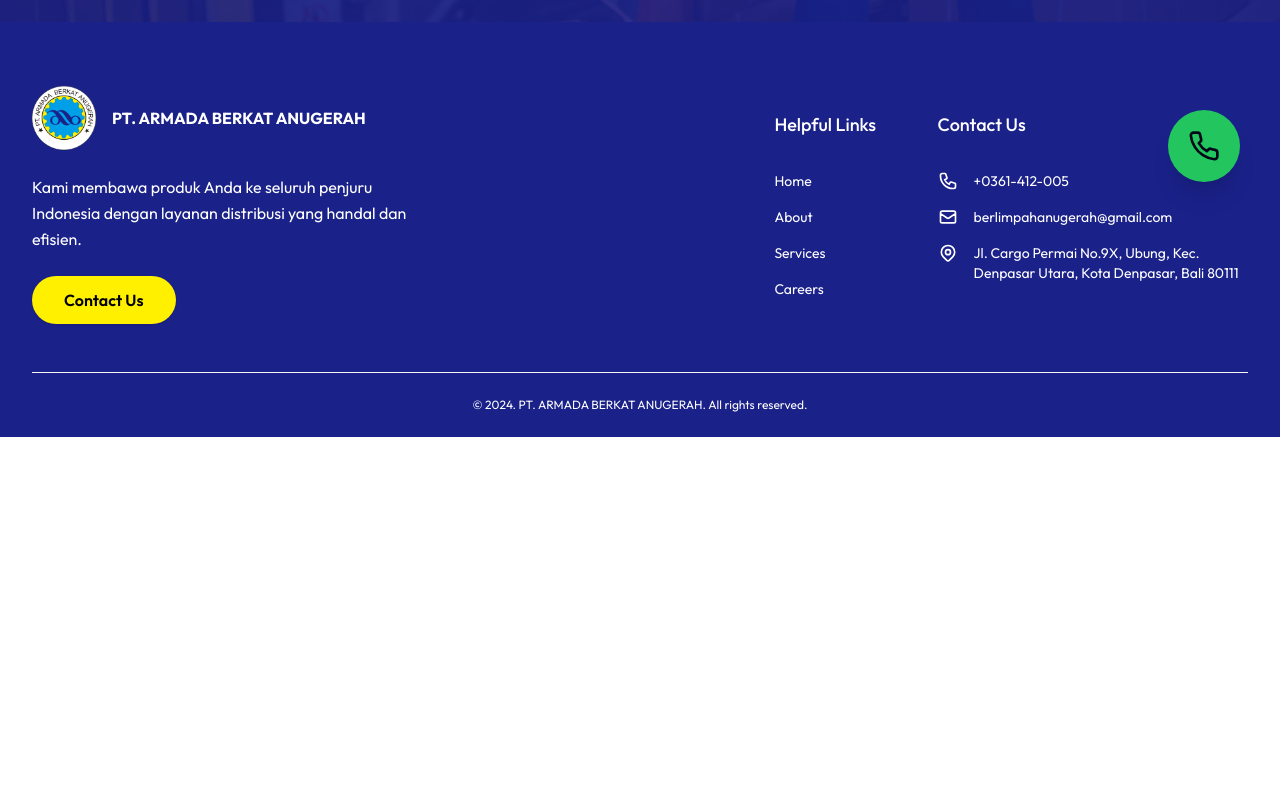
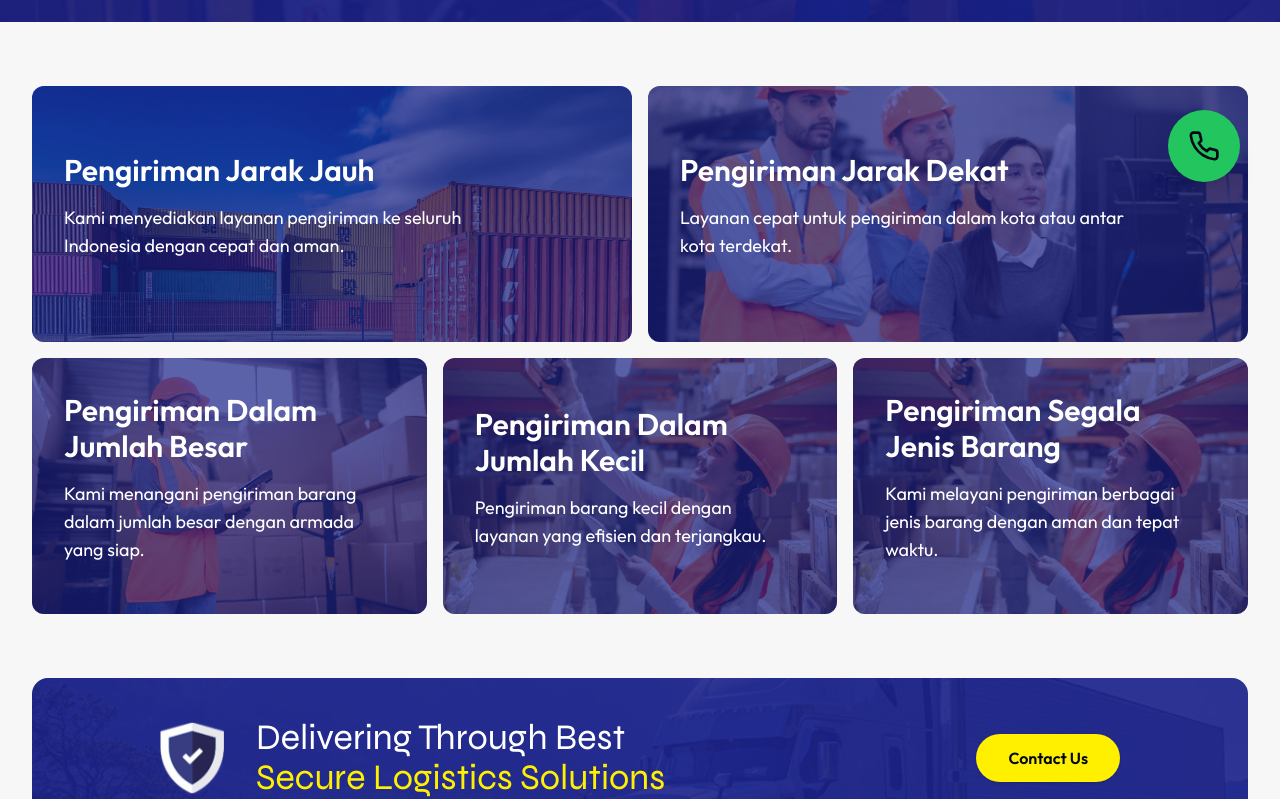
Before and after one commit to Fantocaa/aba-nextjs, a Next.js app: page /en/services in a window 1280 px wide. Shown: the part 578-1377 px from the top of the page. Before the commit the page ends 1015 px from the top, so only its background shows below. Built offline with nearby package versions, Linux system fonts and the light colour scheme.

Commit message:
Update 0.1.4.2

```diff
--- a/src/app/[locale]/contact/page.tsx
+++ b/src/app/[locale]/contact/page.tsx
@@ -1,3 +1,4 @@
+import React from "react";
 import { Button } from "@/components/ui/button";
 import ContactApi from "@/components/contact/Contact";
 import Header from "@/components/contact/Header";
@@ -15,7 +16,6 @@ export default function Contact() {
   return (
     <>
       <Header />
-      <Footer />
     </>
   );
 }
--- a/src/app/[locale]/page.tsx
+++ b/src/app/[locale]/page.tsx
@@ -1,11 +1,11 @@
 import Header from "@/components/home/Header";
 import type { Metadata } from "next";
 import WhyChooseUs from "@/components/home/WhyChooseUs";
-import CTA from "@/components/home/CTA";
-import Footer from "@/components/navigation/Footer";
 import CallToAction from "@/components/home/CallToAction";
 import Sector from "@/components/home/Sector";
 import ImageRecent from "@/components/home/ImageRecent";
+import CTA from "@/components/home/CTA";
+import Footer from "@/components/navigation/Footer";
 
 export const metadata: Metadata = {
   title: "Home | PT. ARMADA BERKAT ANUGERAH",
--- a/src/app/[locale]/services/page.tsx
+++ b/src/app/[locale]/services/page.tsx
@@ -1,10 +1,25 @@
+import React from "react";
+import CallToAction from "@/components/home/CallToAction";
+import ImageRecent from "@/components/home/ImageRecent";
 import Header from "@/components/services/Header";
-import React from "react";
+import Main from "@/components/services/Main";
+import type { Metadata } from "next";
+
+export const metadata: Metadata = {
+  title: "Services | PT. ARMADA BERKAT ANUGERAH",
+  description:
+    "Kami membawa produk Anda ke seluruh penjuru Indonesia dengan layanan distribusi yang handal dan efisien.",
+};
 
 export default function Services() {
   return (
     <>
-      <Header />
+      <main className="bg-whitebas">
+        <Header />
+        <Main />
+        <CallToAction />
+        <ImageRecent />
+      </main>
     </>
   );
 }
--- a/src/components/contact/Header.tsx
+++ b/src/components/contact/Header.tsx
@@ -1,7 +1,6 @@
 "use client";
 
 import React, { useRef } from "react";
-import Link from "next/link";
 import Image from "next/image";
 import {
   Carousel,
@@ -12,6 +11,7 @@ import {
 } from "@/components/ui/carousel";
 import Autoplay from "embla-carousel-autoplay";
 import { ArrowRight } from "lucide-react";
+import Link from "next/link";
 import Contact from "./Contact";
 
 const Header = () => {
@@ -30,39 +30,38 @@ const Header = () => {
               <Image
                 alt="hero"
                 src="/images/man-safety-equipment-work.jpg"
-                className="h-screen w-full object-cover"
+                className="h-[75dvh] 2xl:h-[50dvh] w-full object-cover"
                 width={2560}
                 height={2560}
               />
-              <div className="absolute top-0 left-0 w-full h-full bg-black opacity-50"></div>
+              <div className="absolute top-0 left-0 w-full h-full bg-blueaba-500 opacity-90"></div>
             </div>
           </div>
         </div>
 
-        <div className="relative container lg:flex lg:h-screen lg:items-center">
-          <div className="max-w-screen-md text-left ltr:sm:text-left rtl:sm:text-right">
-            <p className="mt-12 max-w-lg sm:text-xl/relaxed text-white">
-              About Us
-            </p>
-            <h1 className="py-4 text-3xl font-bold sm:text-6xl/tight text-white">
+        <div className="relative container lg:flex lg:h-[75dvh] 2xl:h-[50dvh] lg:items-center py-44 md:py-0 justify-center">
+          {/* <div className="max-w-screen-md text-left ltr:sm:text-left rtl:sm:text-right"> */}
+          <p className="mt-12 max-w-lg sm:text-6xl/relaxed text-white">
+            Contact Us
+          </p>
+          {/* <h1 className="py-4 text-3xl font-bold sm:text-6xl/tight text-white">
               Leading the Way in Distribution Excellence
-            </h1>
+            </h1> */}
 
-            <p className="max-w-2xl sm:text-xl/relaxed text-white">
+          {/* <p className="max-w-2xl sm:text-xl/relaxed text-white">
               Kami berkomitmen untuk memberikan layanan distribusi terbaik
               dengan jaringan luas dan teknologi terkini.
-            </p>
+            </p> */}
 
-            <div className="mt-6 flex flex-wrap gap-4 text-center">
+          {/* <div className="mt-6 flex flex-wrap gap-4 text-center">
               <button
                 onClick={handleClick}
-                className="flex items-center gap-2 w-full rounded-full bg-redbas-600 px-8 py-3 text-sm font-medium text-white shadow hover:bg-redbas-700 focus:outline-none focus:ring active:bg-redbas-500 sm:w-auto"
+                className="block w-full rounded-full bg-redbas-600 px-12 py-3 text-sm font-medium text-white shadow hover:bg-redbas-700 focus:outline-none focus:ring active:bg-redbas-500 sm:w-auto"
               >
-                Write Message for Us
-                <ArrowRight />
+                Get Started
               </button>
-            </div>
-          </div>
+            </div> */}
+          {/* </div> */}
         </div>
       </section>
       <section>
--- a/src/components/navigation/Footer.tsx
+++ b/src/components/navigation/Footer.tsx
@@ -94,7 +94,9 @@ export default function Footer() {
                         />
                       </svg>
                       <div className="flex-1">
-                        <span className="flex text-white">+0361-412-005</span>
+                        <span className="flex text-white">
+                          +62 812 8057 8717
+                        </span>
                         {/* <span className="flex text-gray-700">031-3537 981</span> */}
                       </div>
                     </div>
@@ -116,9 +118,7 @@ export default function Footer() {
                         />
                       </svg>
                       <div className="flex-1">
-                        <span className="flex text-white">
-                          berlimpahanugerah@gmail.com
-                        </span>
+                        <span className="flex text-white">aba@gmail.com</span>
                       </div>
                     </div>
                   </li>
@@ -146,8 +146,8 @@ export default function Footer() {
                       </svg>
                       <div className="flex-1">
                         <span className="flex not-italic text-white text-left">
-                          Jl. Cargo Permai No.9X, Ubung, Kec. Denpasar Utara,
-                          Kota Denpasar, Bali 80111
+                          Jl. Perak Timur No.110 Kec. Pabean Cantikan Surabaya,
+                          Jawa Timur
                         </span>
                       </div>
                     </div>
--- a/src/components/navigation/Navbar.tsx
+++ b/src/components/navigation/Navbar.tsx
@@ -7,7 +7,7 @@ import { Link } from "@/i18n/routing";
 import { motion, useAnimation, AnimatePresence } from "framer-motion";
 import { usePathname } from "next/navigation";
 import { cn } from "@/lib/utils";
-import { LucideMail, Phone } from "lucide-react";
+import { LucideMail, Phone, X } from "lucide-react";
 import {
   NavigationMenu,
   NavigationMenuContent,
@@ -344,33 +344,66 @@ const Navbar = () => {
       </AnimatePresence>
       <div className="fixed z-50 bottom-10 right-4 md:right-10 2xl:right-24">
         <div className="relative">
-          <button
-            className="rounded-full p-5 bg-green-500 shadow-xl hover:bg-green-400"
-            onClick={toggleDropdown}
-          >
-            <Phone size={32} />
-          </button>
+          {!showDropdown ? (
+            <button
+              className="rounded-full p-5 bg-green-500 shadow-xl hover:bg-green-400 transition-all duration-200"
+              onClick={toggleDropdown}
+            >
+              <Phone size={32} />
+            </button>
+          ) : (
+            <button
+              className="rounded-full p-5 bg-red-500 shadow-xl hover:bg-red-600 transition-all duration-200"
+              onClick={toggleDropdown}
+            >
+              <X size={32} />
+            </button>
+          )}
           {showDropdown && (
             <div className="absolute bottom-20 right-0 py-2 w-48 bg-white rounded-lg shadow-xl">
               <div className="py-1">
-                <Link href="https://wa.link/j9utdx" target="__blank">
+                <Link href="#" target="__blank">
                   <div className="flex items-center hover:bg-gray-200 px-4 py-2 gap-4">
                     {/* <LucideGlobe /> */}
                     <Phone />
                     <button className="text-sm text-gray-800 text-left">
-                      Branch Bali
+                      Branch Surabaya
                     </button>
                   </div>
                 </Link>
-                <Link
-                  href="https://api.whatsapp.com/send?phone=6282322219073"
-                  target="__blank"
-                >
+                <Link href="#" target="__blank">
                   <div className="flex items-center hover:bg-gray-200 px-4 py-2 gap-4">
                     {/* <LucideGlobe /> */}
                     <Phone />
                     <button className="text-sm text-gray-800 text-left">
-                      Branch Mataram
+                      Branch Makassar
+                    </button>
+                  </div>
+                </Link>
+                <Link href="#" target="__blank">
+                  <div className="flex items-center hover:bg-gray-200 px-4 py-2 gap-4">
+                    {/* <LucideGlobe /> */}
+                    <Phone />
+                    <button className="text-sm text-gray-800 text-left">
+                      Branch Gorontalo
+                    </button>
+                  </div>
+                </Link>
+                <Link href="#" target="__blank">
+                  <div className="flex items-center hover:bg-gray-200 px-4 py-2 gap-4">
+                    {/* <LucideGlobe /> */}
+                    <Phone />
+                    <button className="text-sm text-gray-800 text-left">
+                      Branch Manado
+                    </button>
+                  </div>
+                </Link>
+                <Link href="#" target="__blank">
+                  <div className="flex items-center hover:bg-gray-200 px-4 py-2 gap-4">
+                    {/* <LucideGlobe /> */}
+                    <Phone />
+                    <button className="text-sm text-gray-800 text-left">
+                      Branch Semarang
                     </button>
                   </div>
                 </Link>
--- /dev/null
+++ b/src/components/services/Main.tsx
@@ -0,0 +1,158 @@
+import Image from "next/image";
+import React from "react";
+
+export default function Main() {
+  const WhyChooseUs = [
+    {
+      id: 1,
+      title: "Pengiriman Jarak Jauh",
+      subline:
+        "Kami menyediakan layanan pengiriman ke seluruh Indonesia dengan cepat dan aman.",
+      path: "/images/bernd-dittrich-Xk1IfNnEhRA-unsplash.jpg",
+    },
+    {
+      id: 2,
+      title: "Pengiriman Jarak Dekat",
+      subline:
+        "Layanan cepat untuk pengiriman dalam kota atau antar kota terdekat.",
+      path: "/images/colleagues-safety-equipment-work.jpg",
+    },
+    {
+      id: 3,
+      title: "Pengiriman Dalam Jumlah Besar",
+      subline:
+        "Kami menangani pengiriman barang dalam jumlah besar dengan armada yang siap.",
+      path: "/images/woman-wearing-safety-cap-work.jpg",
+    },
+    {
+      id: 4,
+      title: "Pengiriman Dalam Jumlah Kecil",
+      subline:
+        "Pengiriman barang kecil dengan layanan yang efisien dan terjangkau.",
+      path: "/images/woman-safety-equipment-work.jpg",
+    },
+    {
+      id: 5,
+      title: "Pengiriman Segala Jenis Barang",
+      subline:
+        "Kami melayani pengiriman berbagai jenis barang dengan aman dan tepat waktu.",
+      path: "/images/woman-safety-equipment-work.jpg",
+    },
+  ];
+
+  return (
+    <>
+      <section className="container">
+        <div className="mt-16">
+          {/* <div>
+              <div className="p-6 bg-yellowaba-500 max-w-md rounded-2xl mb-4">
+                <h1 className="text-xl font-semibold">Pengiriman jarak jauh</h1>
+                <p>
+                  Kami menyediakan layanan pengiriman ke seluruh Indonesia
+                  dengan cepat dan aman.
+                </p>
+              </div>
+              <div className="p-6 bg-yellowaba-500 max-w-md rounded-2xl mb-4">
+                <h1 className="text-xl font-semibold">
+                  Pengiriman jarak dekat
+                </h1>
+                <p>
+                  Layanan cepat untuk pengiriman dalam kota atau antar kota
+                  terdekat.
+                </p>
+              </div>
+              <div className="p-6 bg-yellowaba-500 max-w-md rounded-2xl mb-4">
+                <h1 className="text-xl font-semibold">
+                  Melayani pengiriman dalam jumlah besar
+                </h1>
+                <p>
+                  Kami menangani pengiriman barang dalam jumlah besar dengan
+                  armada yang siap.
+                </p>
+              </div>
+              <div className="p-6 bg-yellowaba-500 max-w-md rounded-2xl mb-4">
+                <h1 className="text-xl font-semibold">
+                  Melayani pengiriman dalam jumlah kecil
+                </h1>
+                <p>
+                  Pengiriman barang kecil dengan layanan yang efisien dan
+                  terjangkau.
+                </p>
+              </div>
+              <div className="p-6 bg-yellowaba-500 max-w-md rounded-2xl">
+                <h1 className="text-xl font-semibold">
+                  Melayani pengiriman segala jenis barang
+                </h1>
+                <p>
+                  Kami melayani pengiriman berbagai jenis barang dengan aman dan
+                  tepat waktu.
+                </p>
+              </div>
+            </div> */}
+          {/* <Image
+              src="/images/truck.png"
+              alt="truck"
+              width={2560}
+              height={2560}
+              className=""
+            /> */}
+
+          <div className="grid grid-cols-1 md:grid-cols-2 gap-4 items-center w-full">
+            {WhyChooseUs.slice(0, 2).map((slide, index) => (
+              <div key={slide.id}>
+                <div className="group relative block overflow-hidden rounded-xl bg-blueaba-500 hover:bg-yellowaba-500 transition-all duration-500">
+                  <div className="relative h-64">
+                    <Image
+                      src={slide.path}
+                      alt={`Image ${index + 1}`}
+                      width={500}
+                      height={500}
+                      className="w-full h-full object-cover transition-all duration-500 scale-105 md:scale-100 md:group-hover:scale-105 opacity-30"
+                    />
+                    <div className="absolute inset-y-0 left-8 flex items-center justify-center">
+                      <div>
+                        <h1 className="text-3xl text-white font-semibold group-hover:text-gray-900 transition-all duration-500">
+                          {slide.title}
+                        </h1>
+                        <p className="text-lg text-white max-w-md py-4 group-hover:text-gray-900 transition-all duration-500">
+                          {slide.subline}
+                        </p>
+                      </div>
+                    </div>
+                  </div>
+                </div>
+              </div>
+            ))}
+          </div>
+          <div className="grid grid-cols-1 md:grid-cols-3 gap-4 items-center pt-4 w-full">
+            {WhyChooseUs.slice(2).map((slide, index) => (
+              <div key={slide.id}>
+                <div className="group relative block overflow-hidden rounded-xl bg-blueaba-500 hover:bg-yellowaba-500 transition-all duration-500 ">
+                  <div className="relative h-64">
+                    <Image
+                      src={slide.path}
+                      alt={`Image ${index + 1}`}
+                      width={500}
+                      height={500}
+                      className="w-full h-full object-cover transition-all duration-500 scale-105 md:scale-100 md:group-hover:scale-105 opacity-30"
+                    />
+                    <div className="absolute inset-y-0 left-8 flex items-center justify-center max-w-xs w-full">
+                      <div>
+                        <h1 className="text-3xl text-white font-semibold group-hover:text-gray-900 transition-all duration-500">
+                          {slide.title}
+                        </h1>
+                        <p className="text-lg text-white max-w-md py-4 group-hover:text-gray-900 transition-all duration-500">
+                          {slide.subline}
+                        </p>
+                      </div>
+                    </div>
+                  </div>
+                </div>
+              </div>
+            ))}
+          </div>
+        </div>
+      </section>
+    </>
+  );
+}
```
Also changed, not shown: src/components/services/Header.tsx (+9 -9 lines), public/images/truck.png (added).
